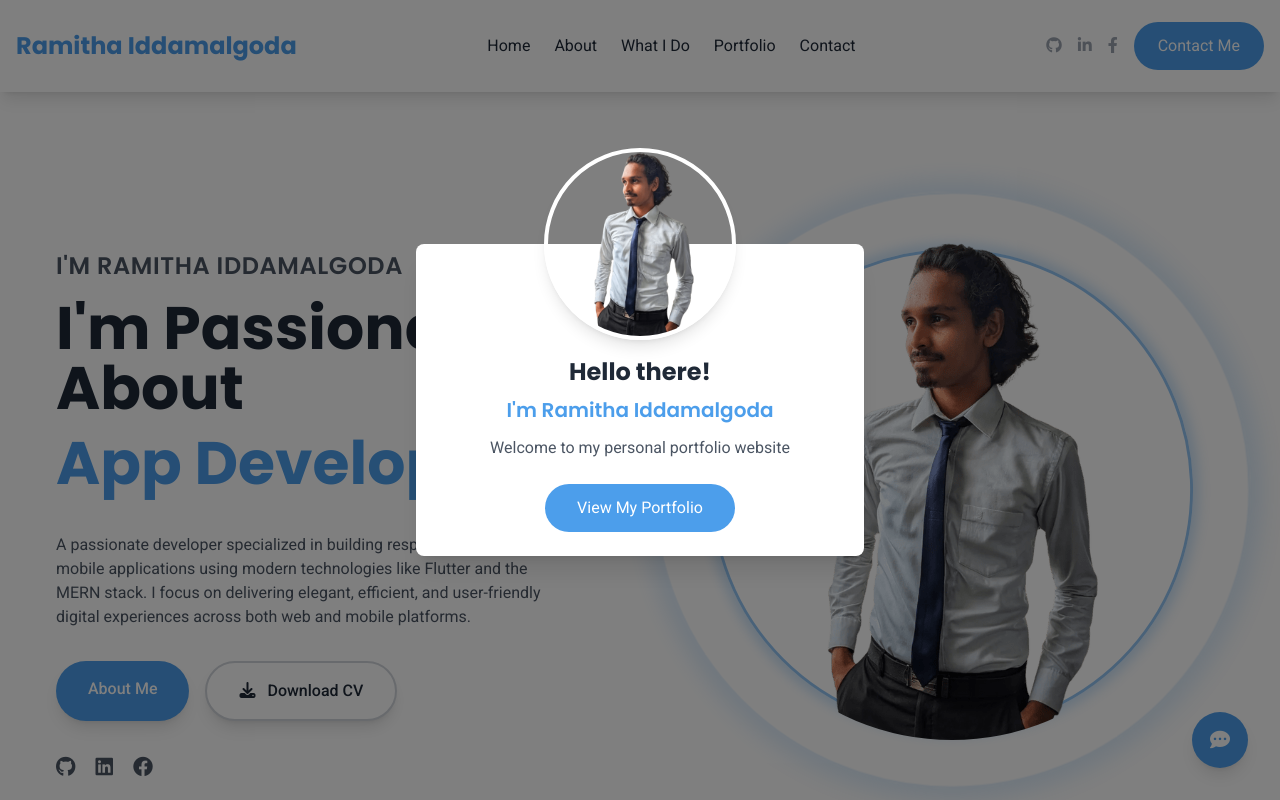
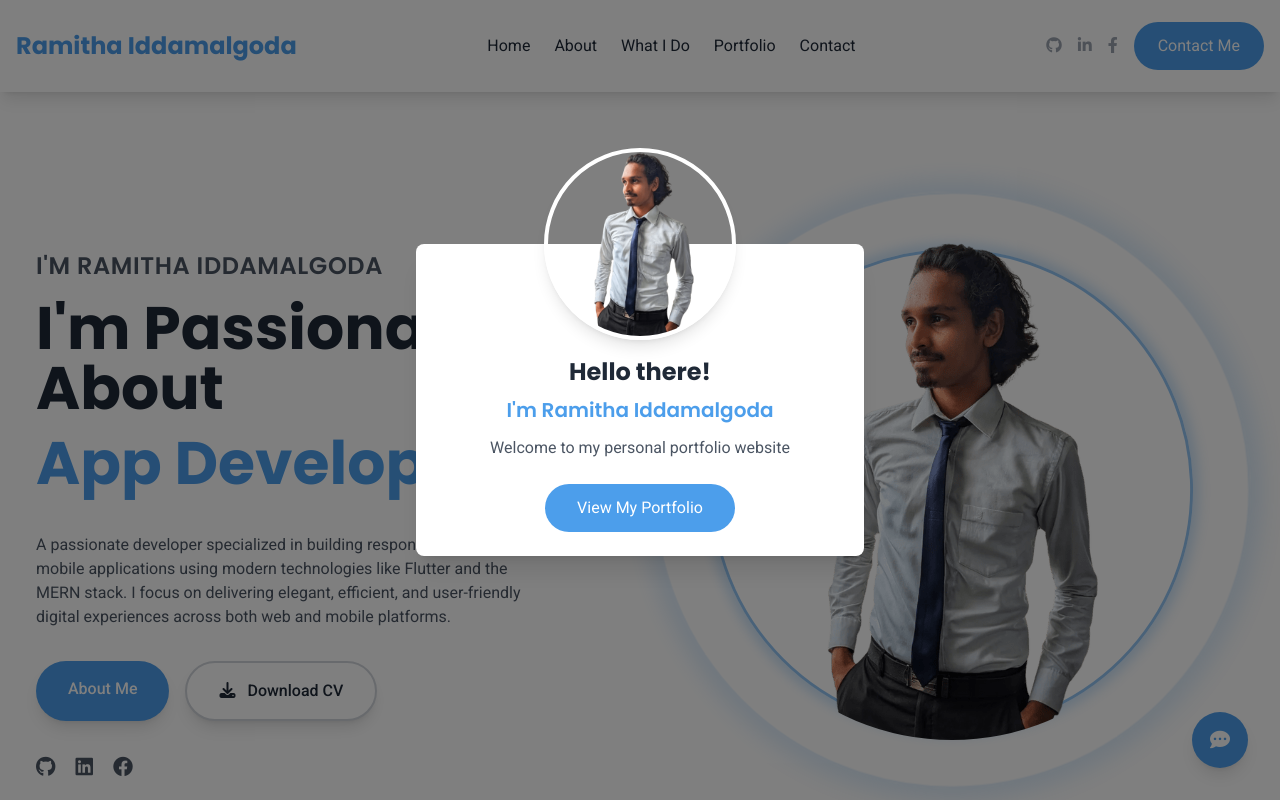
Before and after one commit to Rami2212/My-Portfolio, a plain HTML site: page index.html in a window 1280 px wide. Shown: the top 800 px of the page. Drawn offline with nearby package versions, Linux system fonts and the light colour scheme.

Commit message:
Update index.html
Added portfolio for SE-2021-038

```diff
--- a/index.html
+++ b/index.html
@@ -185,7 +185,7 @@
         <div class="flex flex-col lg:flex-row items-center justify-between">
 
             <!-- Right Column -->
-            <div class="lg:w-6/12 pl-10 text-center lg:text-left order-2 lg:order-1">
+            <div class="lg:w-6/12 pl-5 text-center lg:text-left order-2 lg:order-1">
 
                 <h5 class="text-xl md:text-xl lg:text-2xl font-semibold text-gray-600 mb-4 uppercase tracking-wide">
                     I'm Ramitha Iddamalgoda
```
